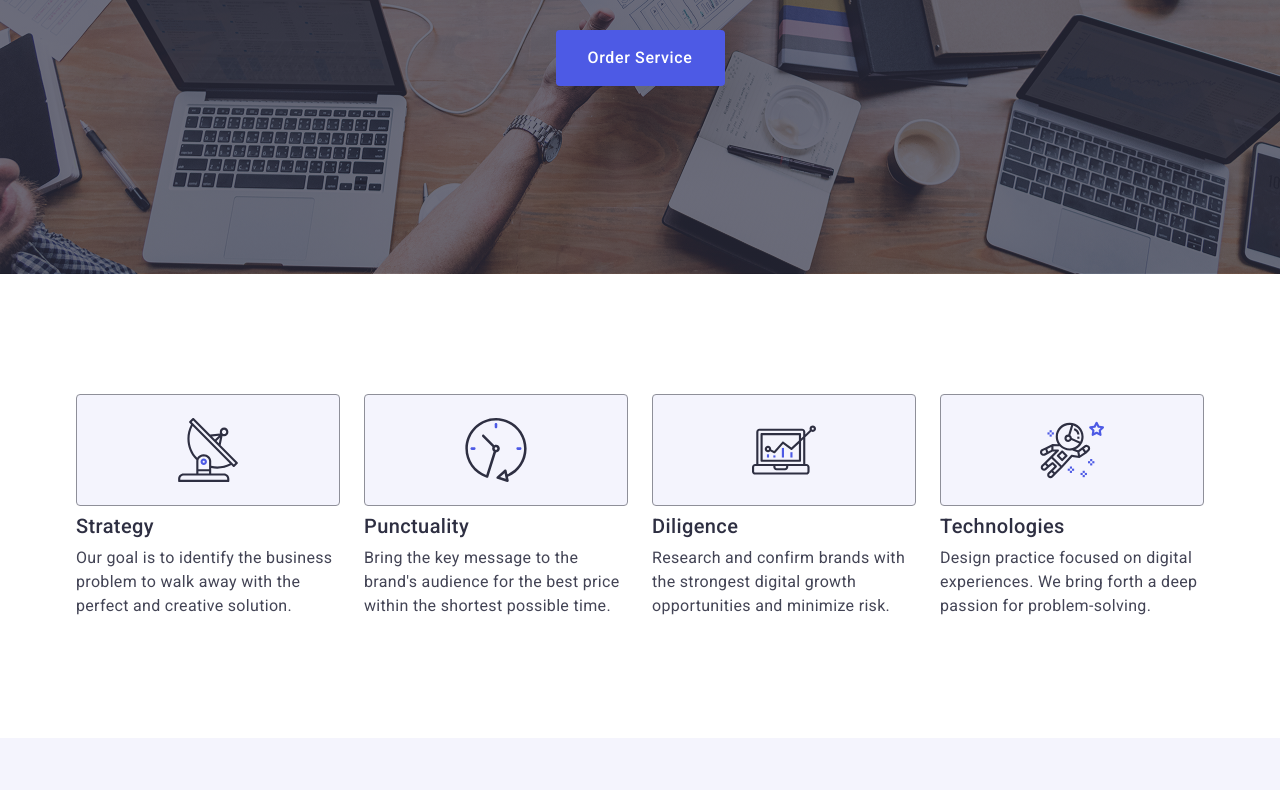
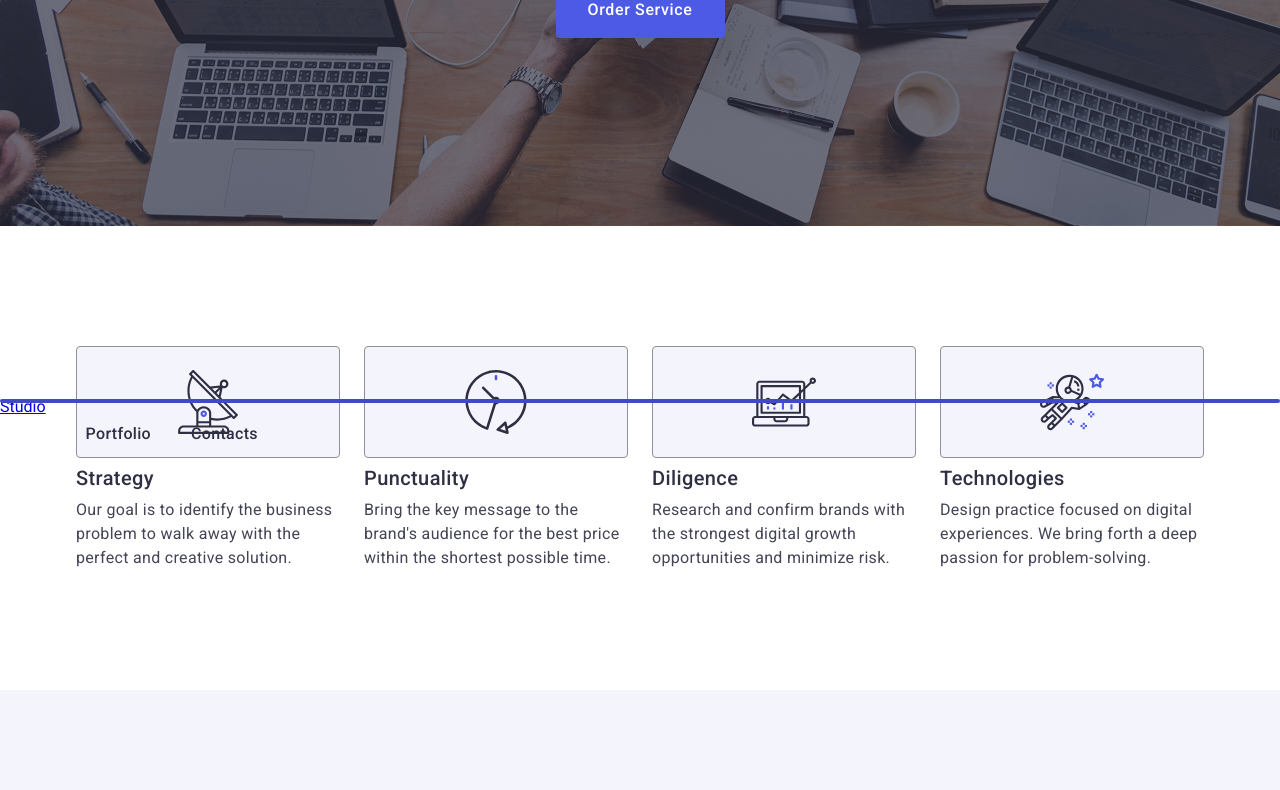
Before and after one commit to Maksim2192/goit-markup-hw-04, a plain HTML site: page index.html in a window 1280 px wide. Shown: the part 399-1189 px from the top of the page. Drawn offline with nearby package versions, Linux system fonts and the light colour scheme.

Commit message:
Add files via upload

```diff
--- a/css/style.css
+++ b/css/style.css
@@ -71,7 +71,7 @@ body {
    gap: 40px;
  }
 
- .hero-banner-li::after {
+ .hero-banner-li {
   content: '';
   width: 100%;
   position: absolute;
@@ -81,7 +81,7 @@ body {
   border-radius: 2px;
  }
 
-  .banner-link {
+  .banner-link::after{
      font-weight: 500;
      font-size: 16px;
      line-height: 1.5;
--- a/style.css
+++ b/style.css
@@ -71,7 +71,7 @@ body {
    gap: 40px;
  }
 
- .hero-banner-li::after {
+ .hero-banner-li {
   content: '';
   width: 100%;
   position: absolute;
@@ -81,7 +81,7 @@ body {
   border-radius: 2px;
  }
 
-  .banner-link {
+  .banner-link::after{
      font-weight: 500;
      font-size: 16px;
      line-height: 1.5;
```
